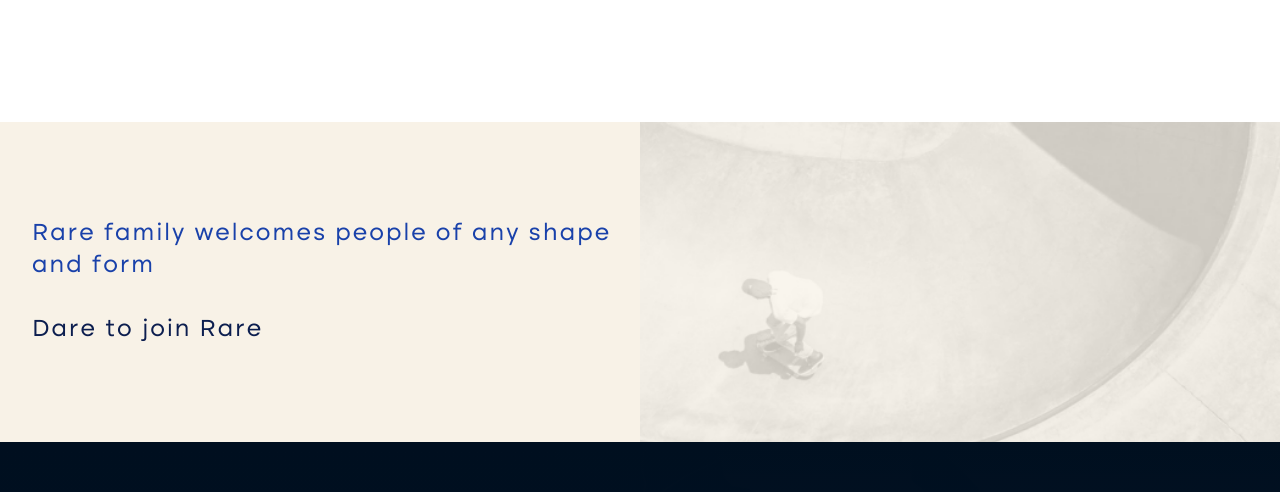
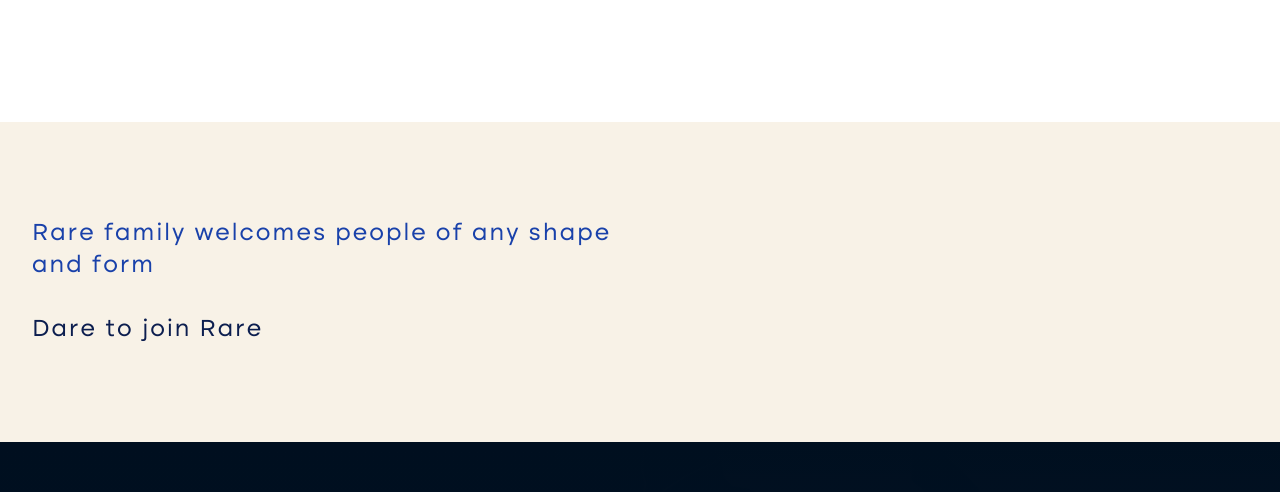
Before and after one commit to rareagency/rare.fi, a Next.js app: page /contact-us in a window 1280 px wide. Shown: the part 1620-2112 px from the top of the page. Built offline with nearby package versions, Linux system fonts and the light colour scheme; a small style sheet from the web is missing.

Commit message:
Fix/daretojoin link (#64)

```diff
--- a/components/SkaterBlock.tsx
+++ b/components/SkaterBlock.tsx
@@ -25,6 +25,7 @@ const SkaterBlock = ({ buttonTxt, buttonUrl, children }: Props) => (
     </Button>
 
     <img
+      style={{ zIndex: -1 }}
       src="/static/skateramp.png"
       alt="Person skating in a pool ramp"
       className="object-cover w-1/2 h-full absolute right-0 top-0 opacity-100 lg:w-full lg:opacity-50"
```
